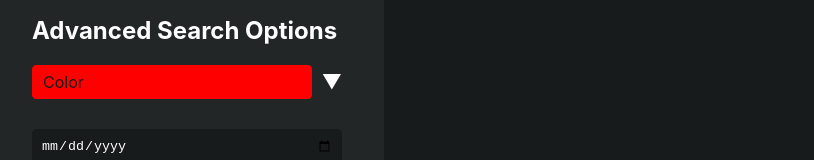
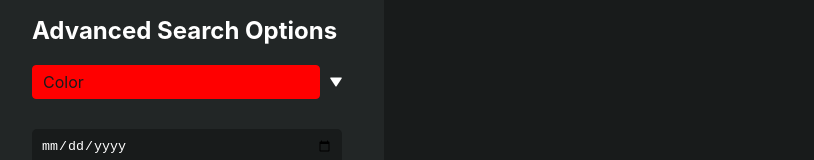
Before and after one commit to Timo1024/stamps, a React (Create React App) app in the folder src/client/web/stamps_website/: page / in a window 1280 px wide. Shown: the part 419-579 px from the top of the page, without its empty margins (0-814 px from the left). Built offline with nearby package versions, Linux system fonts and the light colour scheme; no server answers; the HTML template or start-up script is replaced by a standard one.

Commit message:
changed color wheel tooltip appearance

```diff
--- a/src/client/web/stamps_website/src/components/HuePicker.tsx
+++ b/src/client/web/stamps_website/src/components/HuePicker.tsx
@@ -322,9 +322,12 @@ const HuePicker: React.FC<HuePickerProps> = ({
         <div style={{
           transform: `rotate(${isOpen ? '180deg' : '0deg'})`,
           transition: 'transform 0.3s ease',
-          fontSize: '20px'
+          display: 'flex',
+          alignItems: 'center'
         }}>
-          ▼
+          <svg xmlns="http://www.w3.org/2000/svg" width="12" height="10" viewBox="0 0 18 15" fill="none">
+            <path d="M8.16866 13.7564C8.56463 14.3487 9.43537 14.3487 9.83134 13.7564L17.4862 2.30576C17.9304 1.64129 17.4542 0.75 16.6549 0.75H1.34511C0.545834 0.75 0.0695588 1.64129 0.513764 2.30576L8.16866 13.7564Z" fill="white"/>
+          </svg>
         </div>
       </div>
 
@@ -354,8 +357,8 @@ const HuePicker: React.FC<HuePickerProps> = ({
             />
           </div>
           <div style={{ width: '100%', display: 'flex', flexDirection: 'column', gap: '5px' }}>
-            <div style={{ display: 'flex', justifyContent: 'space-between', color: '#666' }}>
-              <div
+            <div style={{ display: 'flex', justifyContent: 'flex-start', color: 'white' }}>
+              {/* <div
                 style={{
                   width: '24px',
                   height: '24px',
@@ -363,8 +366,8 @@ const HuePicker: React.FC<HuePickerProps> = ({
                   backgroundColor: `hsl(${value}, ${saturation}%, 50%)`,
                   border: '1px solid #ccc',
                 }}
-              />
-              <span>Tolerance: {Math.round(baseTolerance)}° (Max: {Math.round(baseTolerance * 3)}°)</span>
+              /> */}
+              <span>Tolerance: {Math.round(baseTolerance)}°</span>
             </div>
             <input
               type="range"
```
